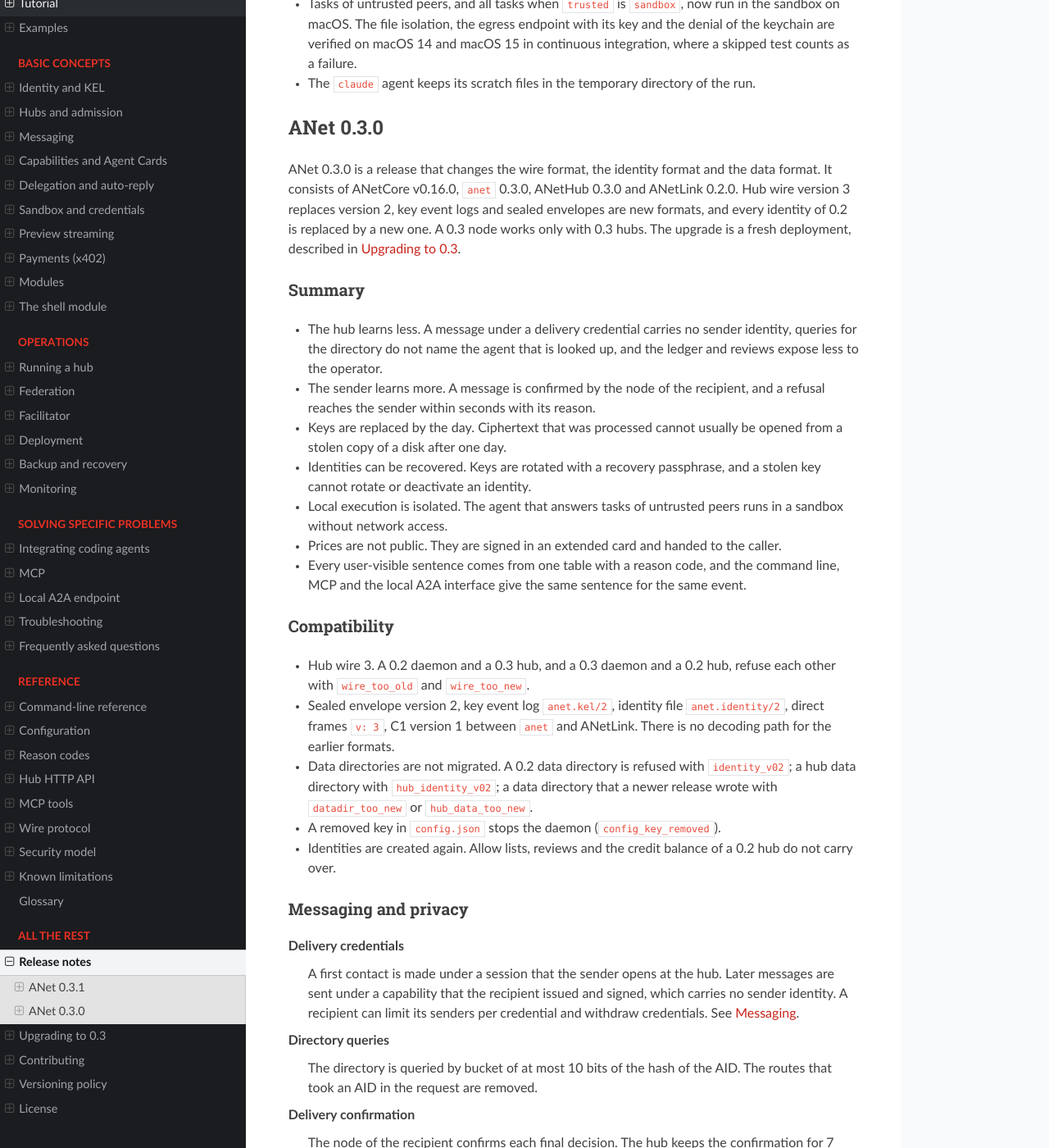
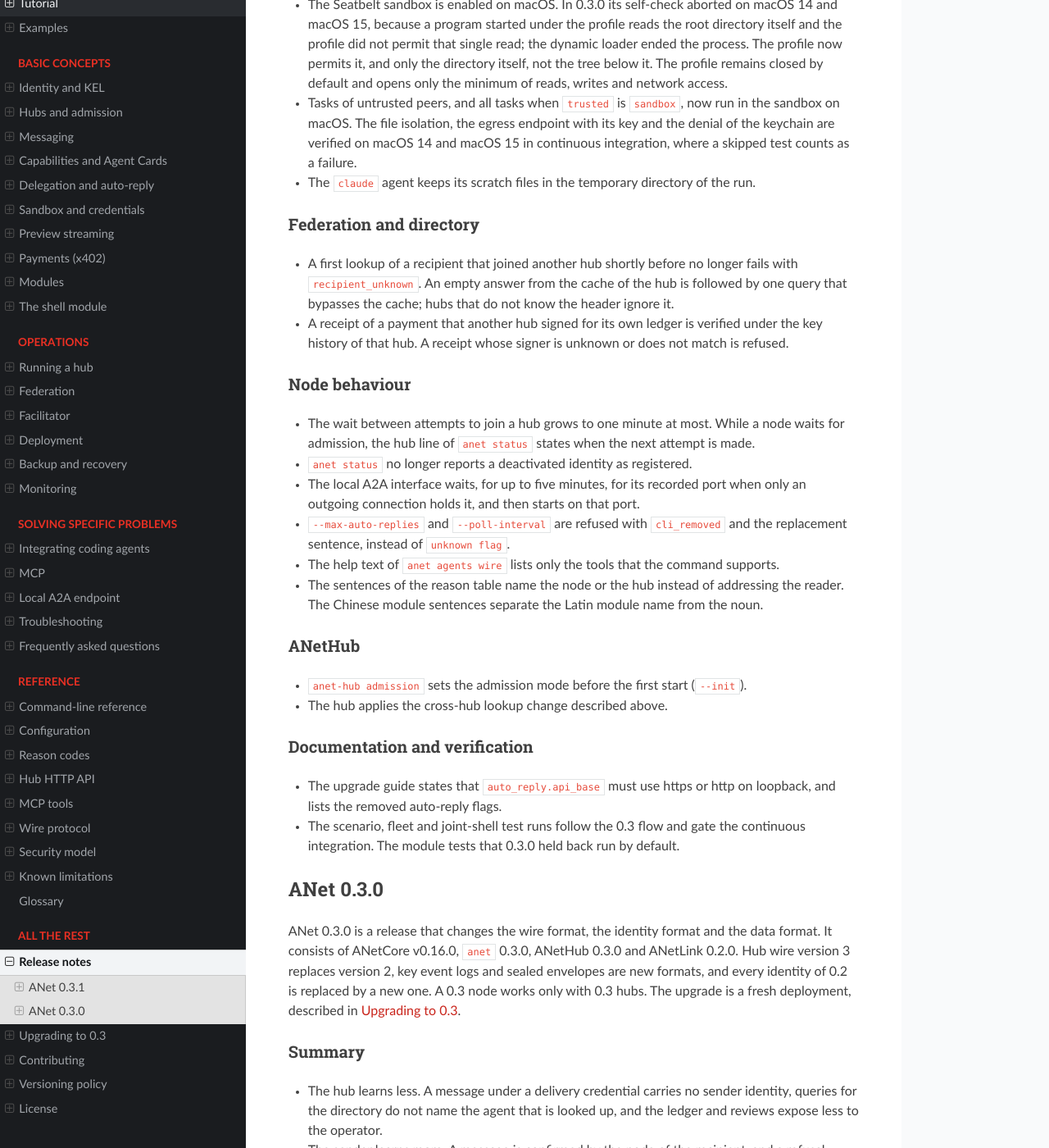
Before and after one commit to ANetResearch/ANet, a Sphinx documentation site: the page built from docs/news.rst, in a window 1280 px wide and 1400 px high, scrolled down 825 px. Shown: the whole window at 82% size. Built offline with Sphinx 7.4.7 and the Read the Docs theme 3.1.0, drawn with Linux system fonts in a browser that asks for light colours; some of the changed text lies outside the part shown.

Commit message:
Release 0.3.1: version, release notes, hub pin v0.3.1
Patch release: Seatbelt sandbox on macOS, cross-hub first lookup and
receipt verification, join and status behaviour, wording, ported lab
scripts and module tests. No change to the wire, identity or data format.
The suite's hub checkouts move to the ANetHub v0.3.1 tag.

Co-Authored-By: Claude Opus 5.5 <noreply@anthropic.com>

```diff
--- a/docs/conf.py
+++ b/docs/conf.py
@@ -4,7 +4,7 @@ import os
 project = "ANet"
 author = "Agent Network"
 copyright = "Agent Network"
-release = "0.3.0"
+release = "0.3.1"
 version = "0.3"
 
 # English is the source language; translations are selected with SPHINX_LANGUAGE
--- a/docs/news.rst
+++ b/docs/news.rst
@@ -14,7 +14,9 @@ ANet 0.3.1
 ----------
 
 ANet 0.3.1 is a patch release. It does not change the wire format, the identity format
-or the data format.
+or the data format. It consists of ``anet`` 0.3.1 and ANetHub 0.3.1; ANetCore v0.16.0
+and ANetLink v0.2.0 are unchanged. A 0.3.0 node and a 0.3.1 hub work together, and the
+reverse.
 
 macOS sandbox
 ~~~~~~~~~~~~~
@@ -30,6 +32,44 @@ macOS sandbox
   the keychain are verified on macOS 14 and macOS 15 in continuous integration, where a
   skipped test counts as a failure.
 * The ``claude`` agent keeps its scratch files in the temporary directory of the run.
+
+Federation and directory
+~~~~~~~~~~~~~~~~~~~~~~~~
+
+* A first lookup of a recipient that joined another hub shortly before no longer fails
+  with ``recipient_unknown``. An empty answer from the cache of the hub is followed by one
+  query that bypasses the cache; hubs that do not know the header ignore it.
+* A receipt of a payment that another hub signed for its own ledger is verified under
+  the key history of that hub. A receipt whose signer is unknown or does not match is
+  refused.
+
+Node behaviour
+~~~~~~~~~~~~~~
+
+* The wait between attempts to join a hub grows to one minute at most. While a node waits
+  for admission, the hub line of ``anet status`` states when the next attempt is made.
+* ``anet status`` no longer reports a deactivated identity as registered.
+* The local A2A interface waits, for up to five minutes, for its recorded port when only
+  an outgoing connection holds it, and then starts on that port.
+* ``--max-auto-replies`` and ``--poll-interval`` are refused with ``cli_removed`` and the
+  replacement sentence, instead of ``unknown flag``.
+* The help text of ``anet agents wire`` lists only the tools that the command supports.
+* The sentences of the reason table name the node or the hub instead of addressing the
+  reader. The Chinese module sentences separate the Latin module name from the noun.
+
+ANetHub
+~~~~~~~
+
+* ``anet-hub admission`` sets the admission mode before the first start (``--init``).
+* The hub applies the cross-hub lookup change described above.
+
+Documentation and verification
+~~~~~~~~~~~~~~~~~~~~~~~~~~~~~~
+
+* The upgrade guide states that ``auto_reply.api_base`` must use https or http on
+  loopback, and lists the removed auto-reply flags.
+* The scenario, fleet and joint-shell test runs follow the 0.3 flow and gate the
+  continuous integration. The module tests that 0.3.0 held back run by default.
 
 .. _news-0.3.0:
 
--- a/docs/versioning.rst
+++ b/docs/versioning.rst
@@ -28,10 +28,10 @@ A release is made of four components, each with its own number.
      - The protocol and cryptography kernel (Go module). ``ANet`` and ``ANetHub`` require the same
        version in their ``go.mod``.
    * - ``anet``
-     - 0.3.0
+     - 0.3.1
      - The node program: daemon, command line, MCP server and local interfaces.
    * - ANetHub
-     - 0.3.0
+     - 0.3.1
      - The hub and the operator console.
    * - ANetLink
      - 0.2.0
```
Also changed, not shown: deploy/release/apex/SKILL.md (+1 -1 lines), docs/RELEASE-NOTES-0.3.1.md (added, +49 -0 lines), docs/RELEASE-NOTES-0.3.1.zh-CN.md (added, +49 -0 lines), deploy/release/apex/README.md, 5 other files.
